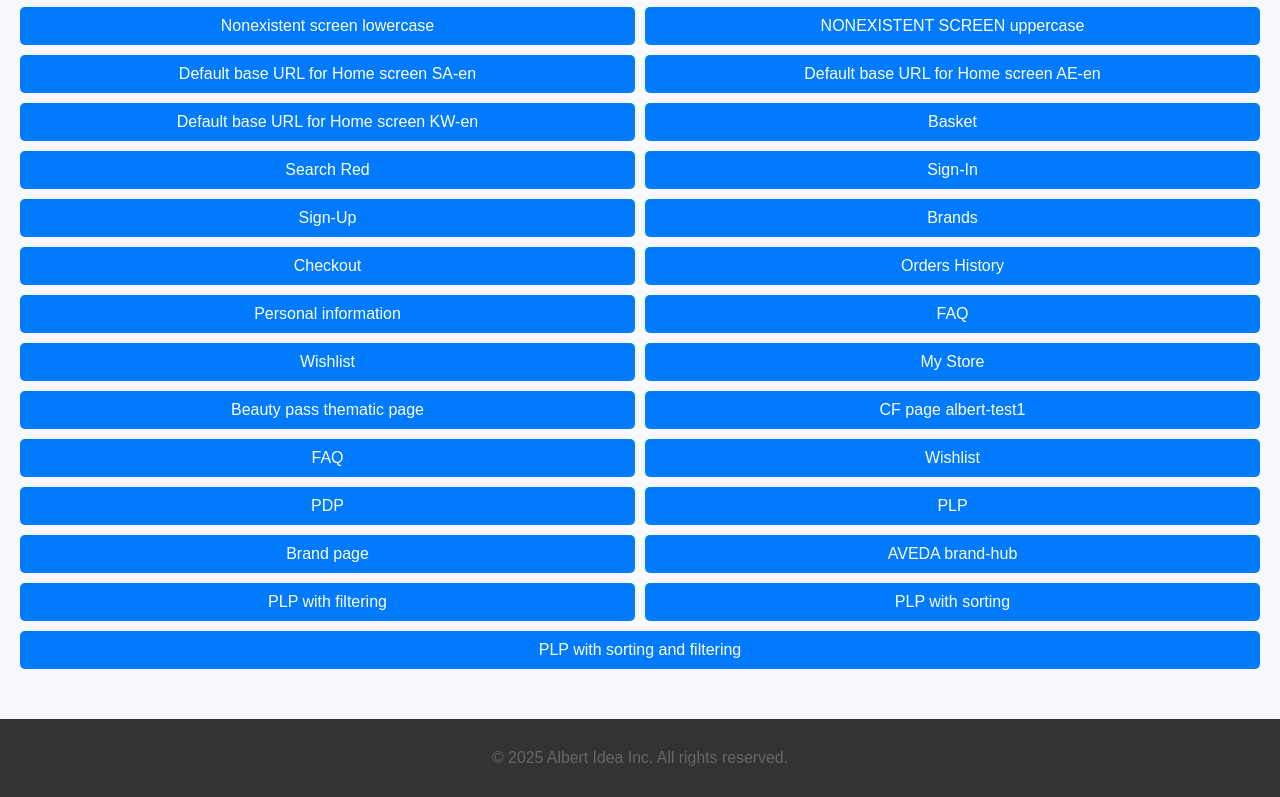
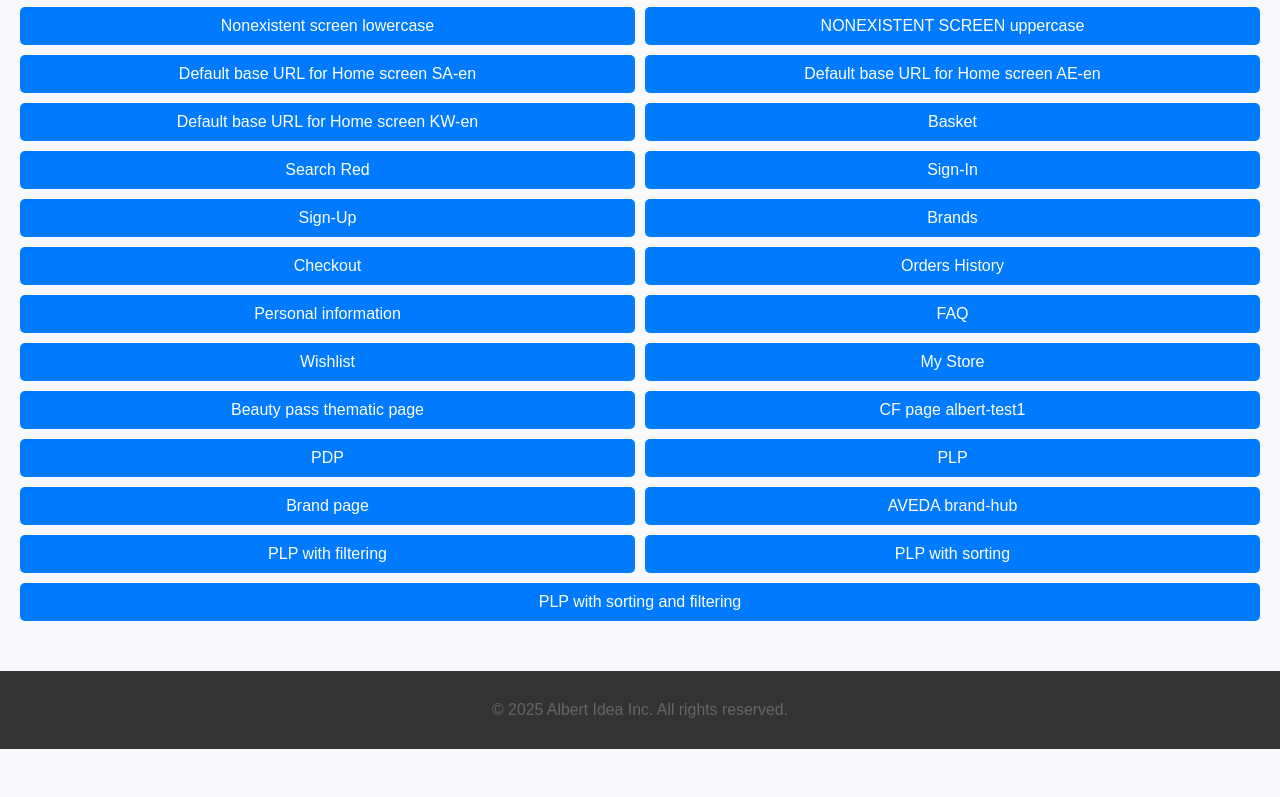
Before and after one commit to albko/test_links, a plain HTML site: page index.html in a window 1280 px wide. Shown: the part 1990-2787 px from the top of the page. After the commit the page ends 2739 px from the top, so only its background shows below. Drawn offline with Linux system fonts and the light colour scheme.

Commit message:
Update index.html

```diff
--- a/index.html
+++ b/index.html
@@ -296,8 +296,6 @@
                 <a href="https://dev.sephora.me/sa-en/my-account/my-store">My Store</a>
                 <a href="https://dev.sephora.me/sa-en/my-account/beauty-pass">Beauty pass thematic page</a>
                 <a href="https://dev.sephora.me/sa-en/albert-test1">CF page albert-test1</a>
-                <a href="https://dev.sephora.me/sa-en/faq">FAQ</a>
-                <a href="https://dev.sephora.me/sa-en/my-account/lovelist">Wishlist</a>
                 <a href="https://dev.sephora.me/sa-en/p/size-up-immediate-supersized-volume-mascara/P10061351">PDP</a>
                 <a href="https://dev.sephora.me/sa-en/shop/hair/shampoo-conditioner/shampoo/C447">PLP</a>
                 <a href="https://dev.sephora.me/sa-en/brands/drunk-elephant/ELEPH">Brand page</a>
```
